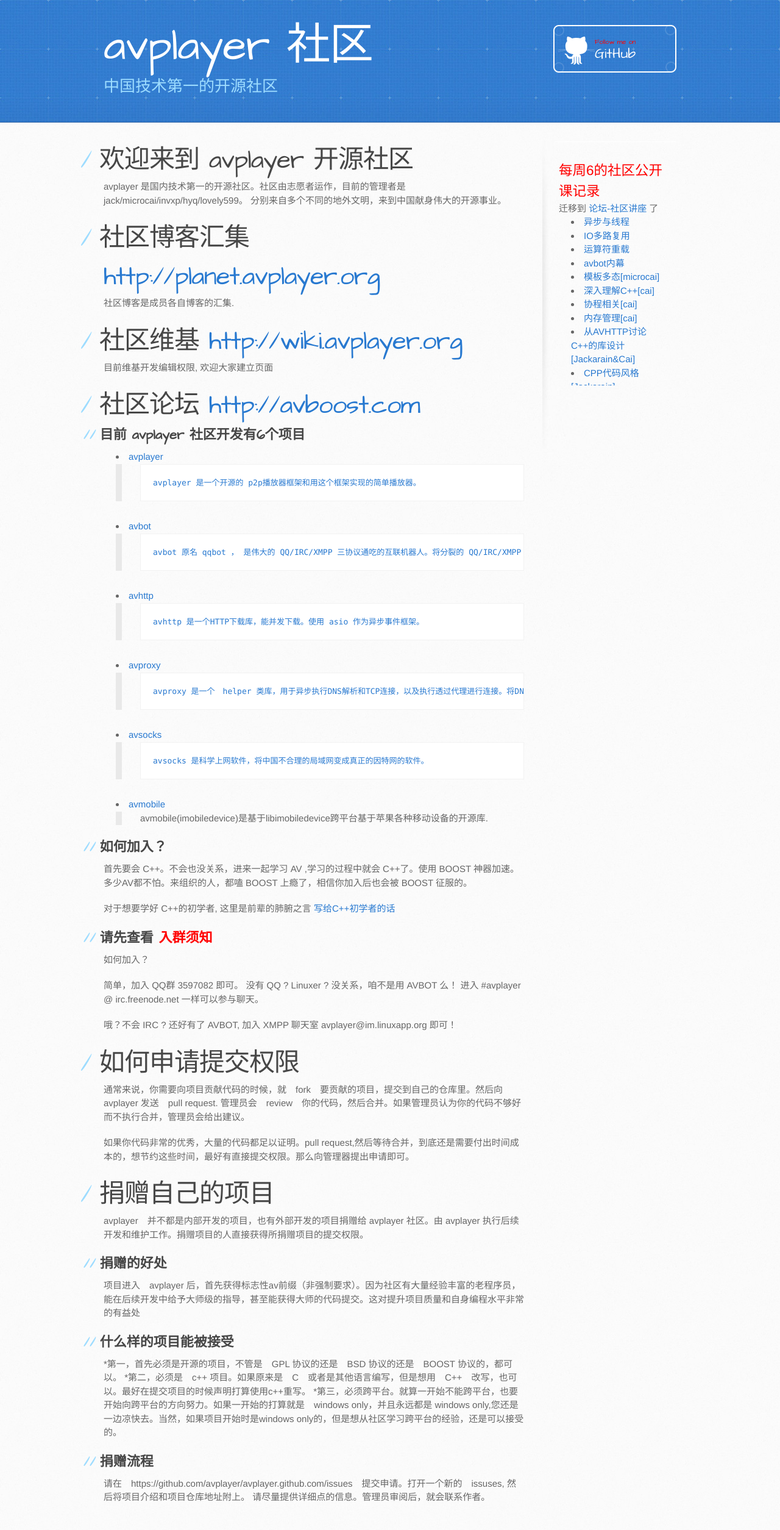
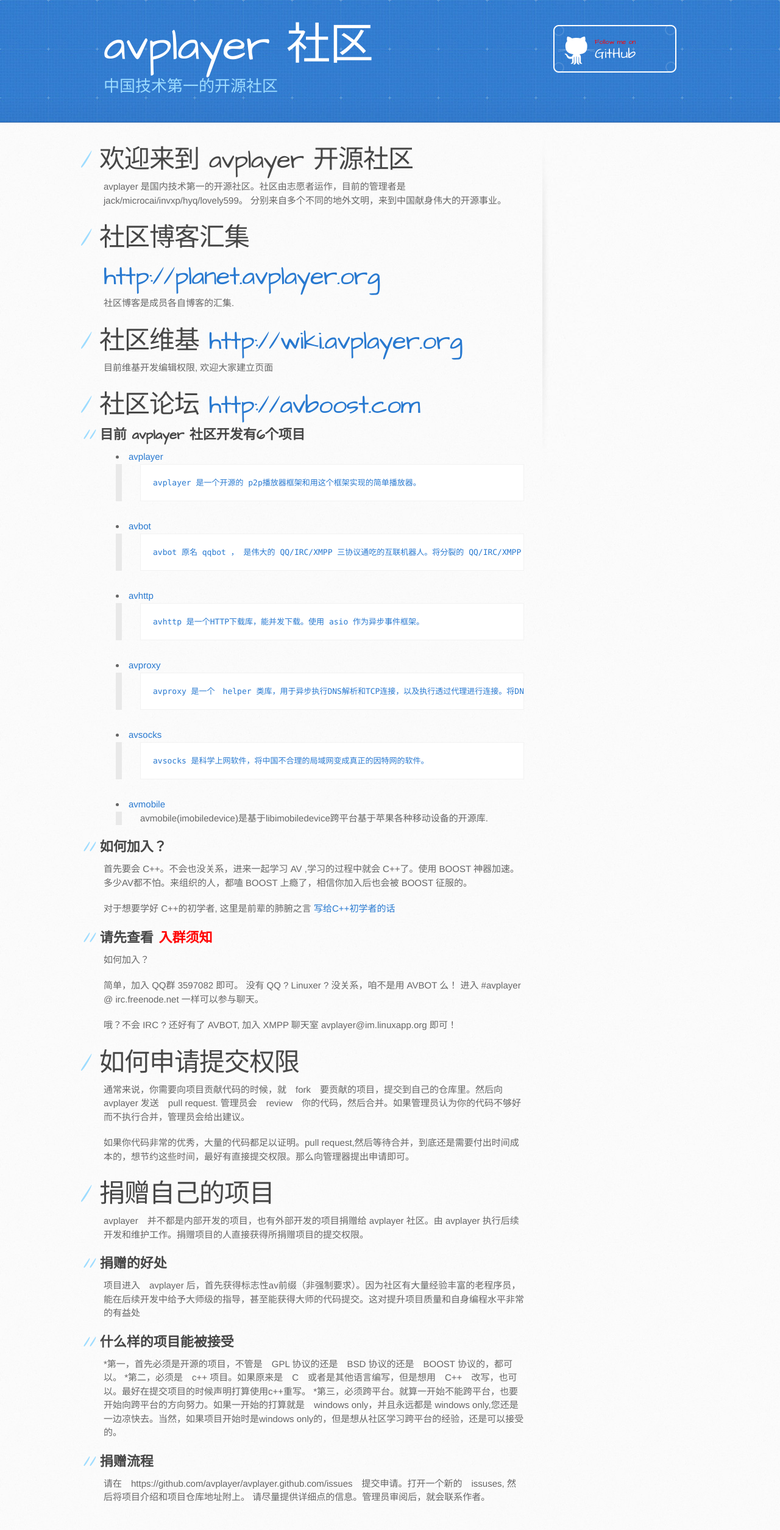
Before and after one commit to avplayer/avplayer.github.com, a Jekyll site: the page built from index.md, in a window 1280 px wide. Shown: the whole page at 61% size. Built offline with Jekyll 4.4.1, drawn with Linux system fonts in a browser that asks for light colours; Markdown is read by kramdown in place of the engine named in the settings.

Commit message:
mail broken

```diff
--- a/_layouts/index.html
+++ b/_layouts/index.html
@@ -34,12 +34,6 @@
          {{ content }}
        </section>
 	<aside id="sidebar">
-	<div id="maillist">
-	   <!--以下是QQ邮件列表订阅嵌入代码-->
-		<script >var nId = "2ff2ad92ab814f4b64a9e7e4132d21a9bca703bc88c2daa9",nWidth="auto",sColor="light",sText="订阅我们的邮件列表参与讨论 <p><a href=\"\/whatismaillist.html\">什么是邮件列表?</a></p> 在下面输入你的邮箱点击订阅" ;</script>
-		<script src="http://list.qq.com/zh_CN/htmledition/js/qf/page/qfcode.js" charset="gb18030"></script>
-	</div>
-	<iframe width="100%" height="400" class="course"  frameborder="0" scrolling="no" src="/classes.html"></iframe>
 	</aside>
 
       </div>
```
